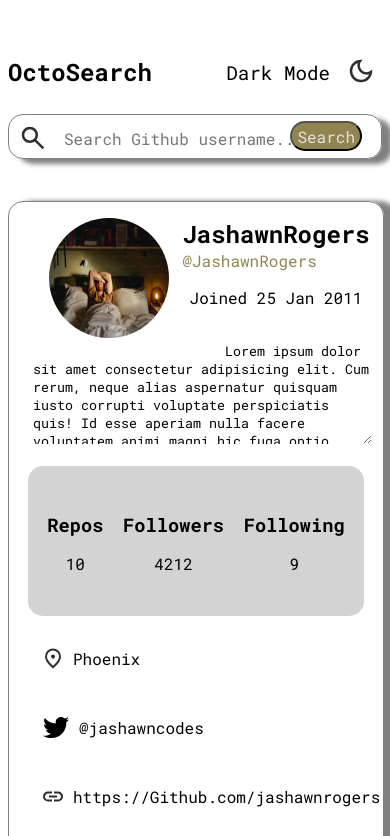
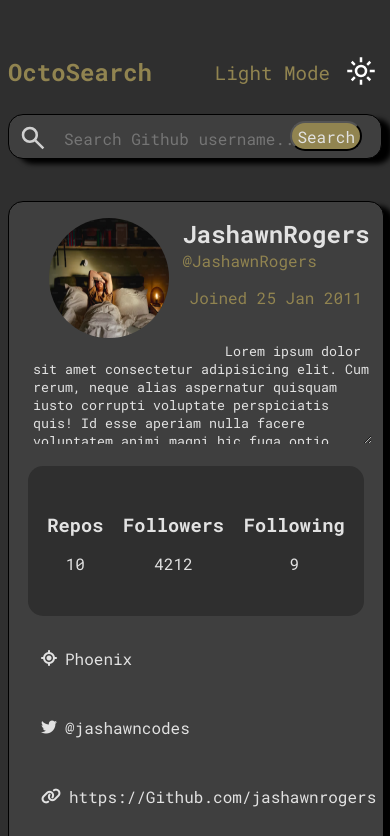
Before and after one commit to JashawnRogers/octo-search, a plain HTML site: page index.html in a window 390 px wide. Both pictures are taken after a click on the button 361 px from the left and 72 px from the top of the page. Shown: the top 836 px of the page. Drawn offline with Linux system fonts and the light colour scheme.

Commit message:
Added dark mode functionality

```diff
--- a/index.html
+++ b/index.html
@@ -6,6 +6,8 @@
     <title>OctoSearch</title>
     <link rel="stylesheet" href="/styles.css" />
     <link rel="stylesheet" href="/mediaqueries.css" />
+    <script src="script.js" defer></script>
+    <script src="https://kit.fontawesome.com/000752494a.js" crossorigin="anonymous" defer></script>
 </head>
 <body>
     <div class="wrapper">
@@ -14,7 +16,7 @@
                 <h1 class="title">OctoSearch</h1>
             </div>
             <div class="screen-mode-section">
-                <p>Dark Mode</p>
+                <p id="screen-mode-name">Dark Mode</p>
                 <button id="screen-mode-btn">
                     <img class="screen-mode-icon" src="/assets/dark-mode-icon.svg" alt="Dark mode icon">
                 </button>
@@ -35,8 +37,8 @@
                         <h2 class="username">JashawnRogers</h2>
                         <p class="profile-handle">@JashawnRogers</p>
                     </div>
-                    <div class="join-date">
-                        <p>Joined 25 Jan 2011</p>
+                    <div>
+                        <p class="join-date">Joined 25 Jan 2011</p>
                     </div>
                 </div>
                 <div class="bio">
@@ -60,19 +62,19 @@
                 </div>
                 <div class="socials-container">
                     <div class="location-container">
-                        <img src="/assets/location-icon.svg" alt="Location icon" class="social-icon">
+                        <i class="fa-solid fa-location-crosshairs"></i>
                         <p>Phoenix</p>
                     </div>
                     <div class="twitter-container">
-                        <img src="/assets/twitter-bird-icon.svg" alt="Twitter icon" class="social-icon">
+                        <i class="fa-brands fa-twitter"></i>
                         <p>@jashawncodes</p>
                     </div>
                     <div class="link-container">
-                        <img src="/assets/link-icon.svg" alt="Link icon" class="social-icon">
+                        <i class="fa-solid fa-link"></i>
                         <p>https://Github.com/jashawnrogers</p>
                     </div>
                     <div class="website-container">
-                        <img src="/assets/website-icon.svg" alt="Website icon" class="social-icon">
+                        <i class="fa-solid fa-link"></i>
                         <p>https://google.com</p>
                     </div>
                 </div>
--- /dev/null
+++ b/script.js
@@ -0,0 +1,33 @@
+const themeBtn = document.getElementById('screen-mode-btn');
+
+
+const darkMode = () => {
+    const lightDarkIcon = document.querySelector('.screen-mode-icon');
+    const lightModeIconURL = '/assets/light-mode-icon.svg';
+    const darkModeIconURL = '/assets/dark-mode-icon.svg';
+    const screenModeText = document.getElementById('screen-mode-name');
+    const searchIcon = document.querySelector('.search-icon');
+    const socialIcons = document.querySelectorAll('i');
+    document.body.classList.toggle('darkmode');
+
+    if (lightDarkIcon.style.filter === '' && searchIcon.style.filter === '') {
+        lightDarkIcon.style.filter = '';
+        searchIcon.style.filter = 'invert(1)';
+        lightDarkIcon.src = lightModeIconURL;
+        screenModeText.innerText = 'Light Mode';
+
+        socialIcons.forEach((icon) => {
+            icon.classList.toggle('social-icons')
+        })
+    } else {
+        lightDarkIcon.style.filter = '';
+        searchIcon.style.filter = '';
+        lightDarkIcon.src = darkModeIconURL;
+        screenModeText.innerText = 'Dark Mode';
+    }
+
+}
+
+themeBtn.addEventListener('click', () => {
+    darkMode();
+})
--- a/styles.css
+++ b/styles.css
@@ -4,9 +4,11 @@
     --accent: #918450;
     --dark-mode-bg: #2f2f2f;
     --dark-mode-text: #e2e2e2;
+    --dark-mode-accent: #3f3f3f;
     --bio-box-bg: #d8d4d5;
     --light-mode-text: #2f2f2f;
     --light-mode-accent: #2f2f2f;
+
 }
 
 html {
@@ -17,6 +19,14 @@ html {
 body {
     font-family: 'Roboto Mono', serif;
     font-size: 16pt;
+}
+
+button {
+    cursor: pointer;
+}
+
+i {
+    margin-top: 1.1rem;
 }
 
 .wrapper {
@@ -225,3 +235,51 @@ footer {
     font-size: 1rem;
     justify-content: baseline;
 }
+
+.darkmode {
+    background-color: var(--dark-mode-bg);
+    color: var(--dark-mode-text);
+    transition: 200ms ease-in-out;
+}
+
+.darkmode h1 {
+    color: var(--accent);
+    transition: 200ms ease-in-out;
+}
+
+.darkmode .screen-mode-section p {
+    color: var(--accent);
+    transition: 200ms ease-in-out;
+}
+
+.darkmode input, .darkmode .results-container {
+    box-shadow: 10px 5px 5px black;
+    background-color: var(--dark-mode-accent);
+    border: 1px solid black;
+    transition: 200ms ease-in-out;
+}
+
+.darkmode input::placeholder {
+    color: var(--dark-mode-text);
+    transition: 200ms ease-in-out;
+}
+
+.darkmode .join-date {
+    color: var(--accent);
+    transition: 200ms ease-in-out;
+}
+
+.darkmode textarea {
+    background-color: var(--dark-mode-accent);
+    color: var(--dark-mode-text);
+    transition: 200ms ease-in-out;
+}
+
+.darkmode .repos-following {
+    background-color: var(--dark-mode-bg);
+    transition: 200ms ease-in-out;
+}
+
+.darkmode .social-icons {
+    color: var(--dark-mode-text);
+}
```
